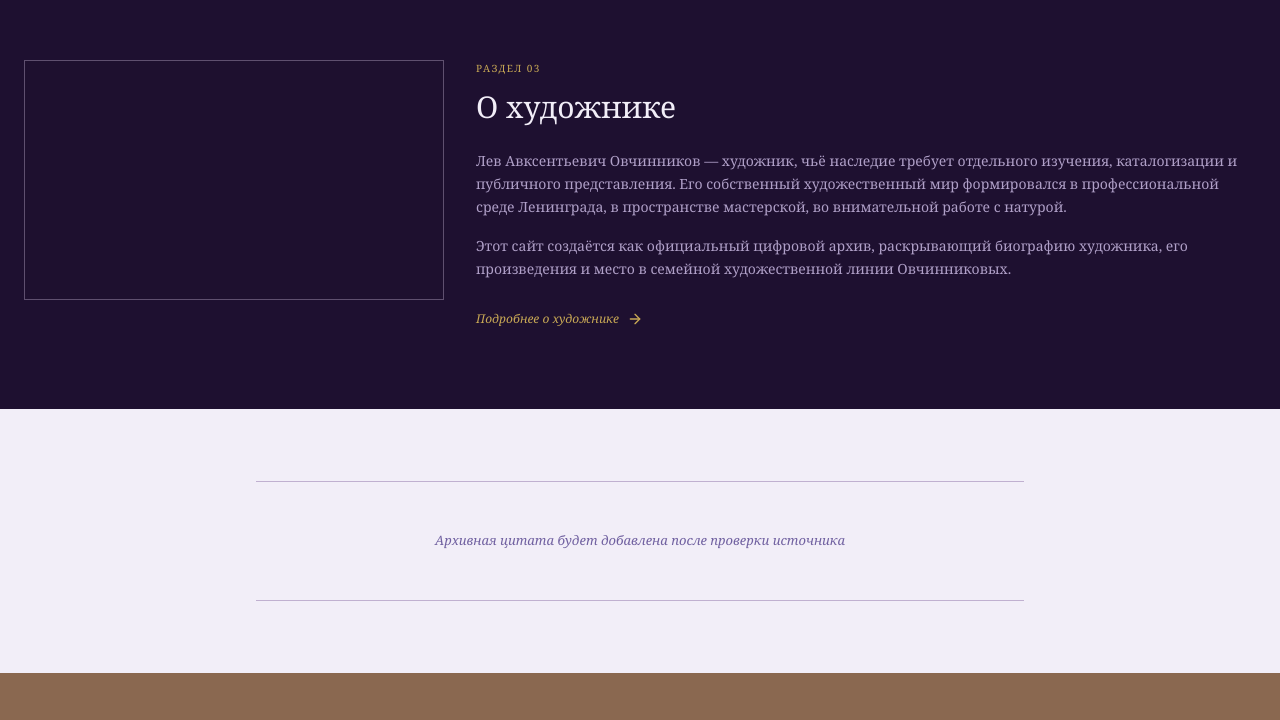
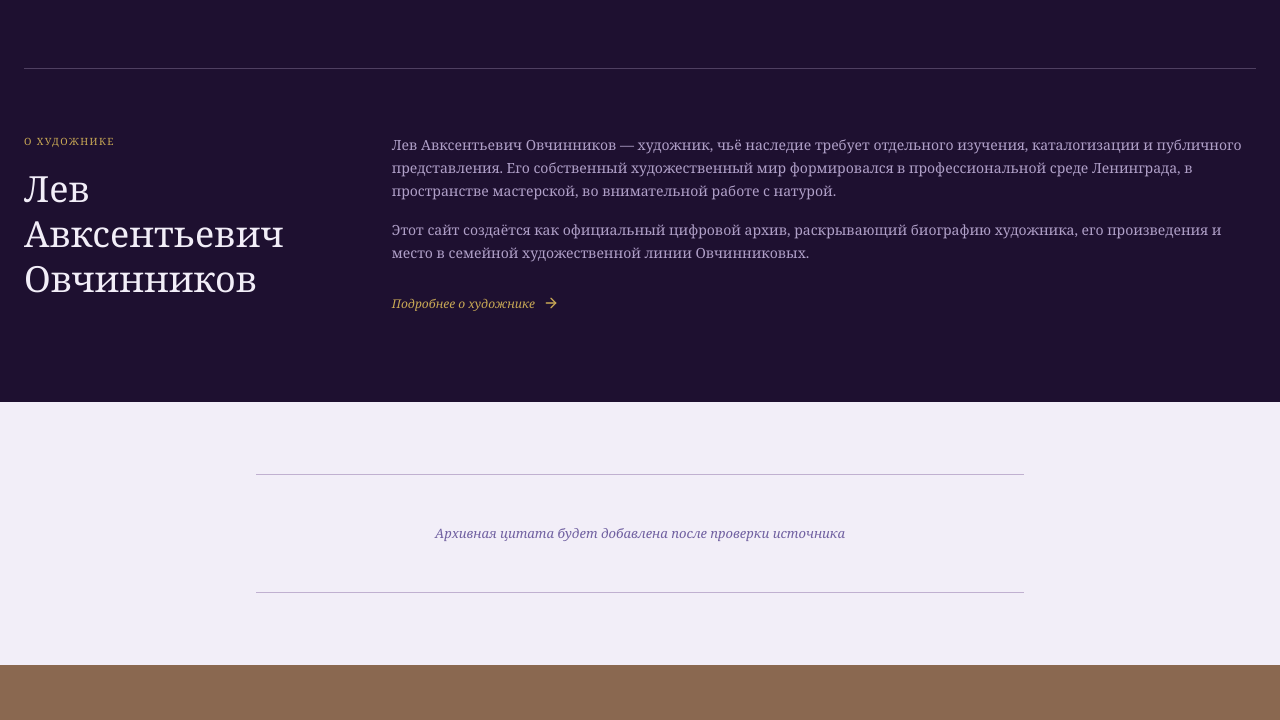
Before and after one commit to odmal88/LA_Ovchinnikov, a Next.js app: page / in a window 1280 px wide. Shown: the part 2328-3048 px from the top of the page. Built offline with nearby package versions, Linux system fonts and the light colour scheme.

Commit message:
Refine about preview block

```diff
--- a/components/home/about-preview.tsx
+++ b/components/home/about-preview.tsx
@@ -4,14 +4,16 @@ import { homeContent } from "@/lib/data/site-config";
 
 export function AboutPreview() {
   return (
-    <section className="bg-deep-violet py-16 md:py-20">
+    <section className="bg-deep-violet py-16 md:py-22">
       <div className="container mx-auto px-4 md:px-6">
-        <div className="grid grid-cols-1 gap-8 lg:grid-cols-[0.7fr_1.3fr] lg:items-start">
-          <div className="border border-soft/40 bg-heading/20 min-h-[240px]" />
+        <div className="border-t border-soft/30 pt-12 md:pt-16">
+          <div className="grid grid-cols-1 gap-10 lg:grid-cols-[0.55fr_1.45fr] lg:items-start">
             <div>
-            <p className="mb-3 text-[10px] uppercase tracking-[0.14em] text-gold">раздел 03</p>
-            <h2 className="mb-6 font-serif text-[30px] font-normal text-background">О художнике</h2>
+              <p className="mb-4 text-[10px] uppercase tracking-[0.14em] text-gold">о художнике</p>
+              <h2 className="font-serif text-[30px] font-normal leading-tight text-background md:text-[36px]">Лев Авксентьевич Овчинников</h2>
+            </div>
 
+            <div>
               <div className="mb-7 space-y-4 text-[14px] leading-[1.65] text-dark-text">
                 {homeContent.aboutPreview.split("\n\n").map((paragraph, index) => (
                   <p key={index} className="text-pretty">{paragraph}</p>
@@ -25,6 +27,7 @@ export function AboutPreview() {
             </div>
           </div>
         </div>
+      </div>
     </section>
   );
 }
```
Lines whose indentation alone changed are shown as unchanged.
